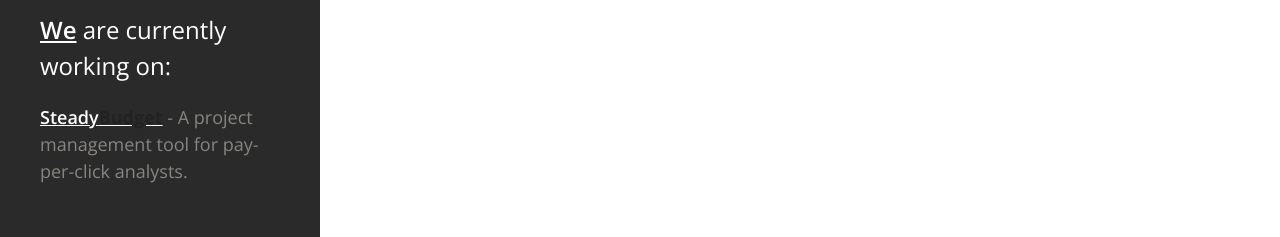
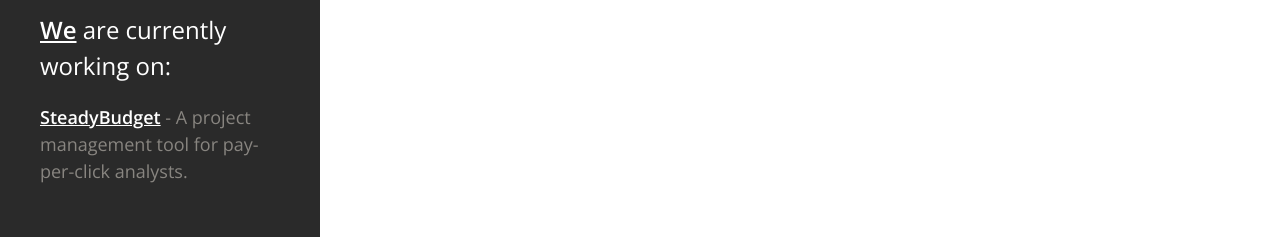
Before and after one commit to jdavis23/jdavis23.github.io, a Jekyll site: the page built from about.html, in a window 1280 px wide. Shown: the part 660-897 px from the top of the page. Built offline with Jekyll 4.4.1, drawn with Linux system fonts in a browser that asks for light colours.

Commit message:
Update about.html

```diff
--- a/_layouts/about.html
+++ b/_layouts/about.html
@@ -34,7 +34,7 @@
         <div class="colophon">
           <ul class="colophon-links">
             <li>
-              <a href="steadybudget.com">Steady<strong>Budget</strong></a> - A project management tool for pay-per-click analysts.
+              <a href="steadybudget.com">SteadyBudget</a> - A project management tool for pay-per-click analysts.
             </li>
 
              </ul>
```
